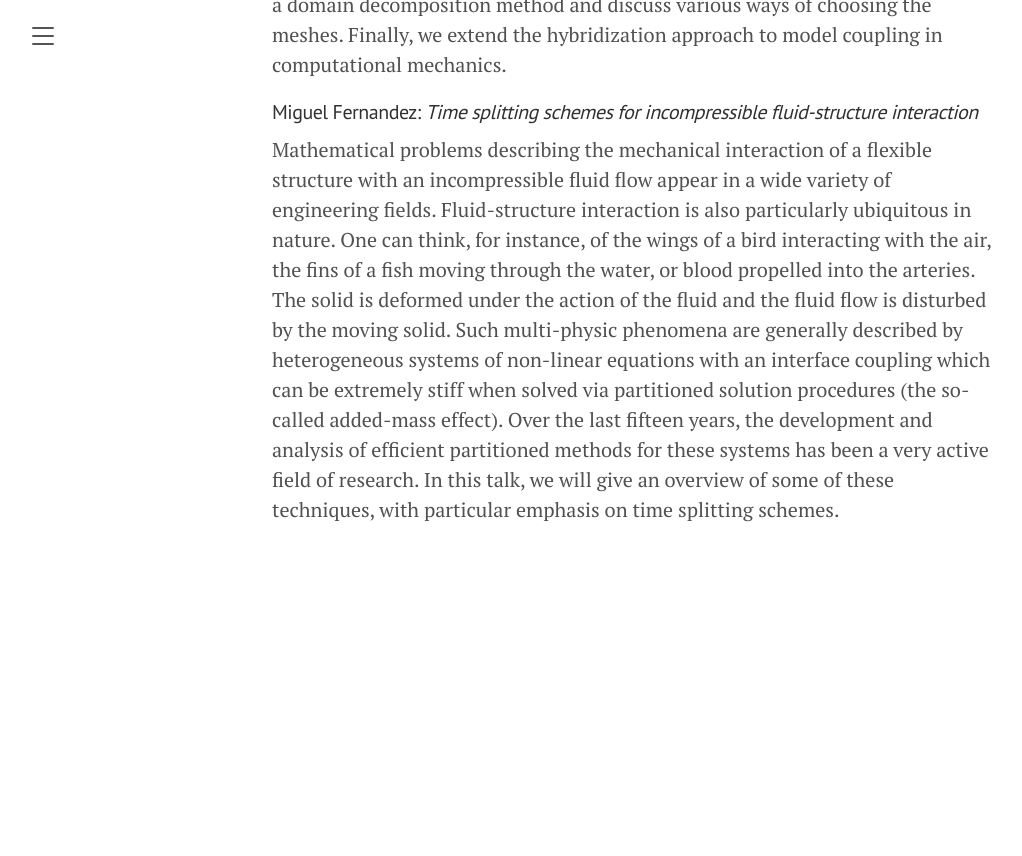
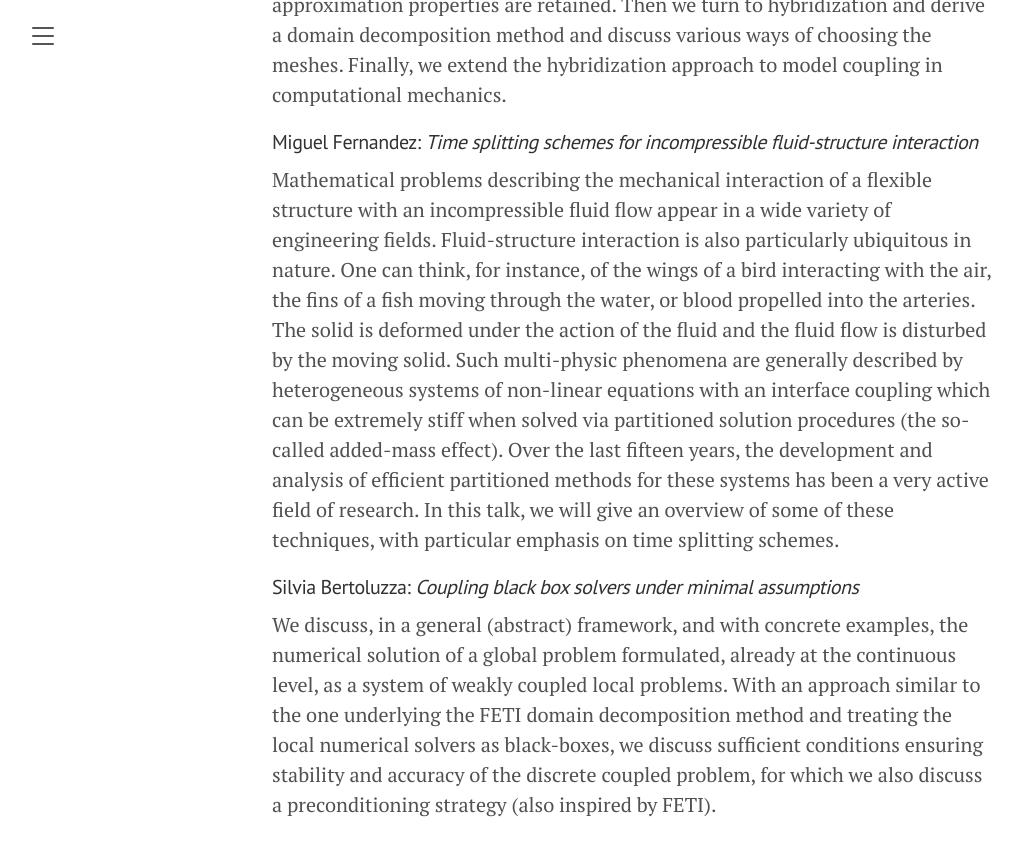
Before and after one commit to Excalibur-Coupling/excalibur-coupling.github.io, a Jekyll site: the page built from workshop2.md, in a window 1280 px wide and 900 px high, scrolled down 2137 px. Shown: the top 856 px of the window, without its empty margins (8-1030 px from the left). Built offline with Jekyll 4.4.1, drawn with Linux system fonts in a browser that asks for light colours; before the commit the page ends 2742 px from its top, so only the background shows below that; some of the changed text lies outside the part shown.

Commit message:
Update w2

```diff
--- a/workshop2.md
+++ b/workshop2.md
@@ -13,7 +13,7 @@ FEM/BEM).
 ### Day 1: 22 November
 
 - 13.00-13.15 Introduction
-- 13.15-14.15 Silvia Bertoluzza
+- 13.15-14.15 Silvia Bertoluzza: [_Coupling black box solvers under minimal assumptions_](#silvia-bertoluzza-coupling-black-box-solvers-under-minimal-assumptions)
 - 14.15-15.15 Olaf Steinbach
 - 15.15-15.30 Break
 - 15.30-16.30 Christophe Geuzaine: [_Weak FEM-BEM coupling for the time-harmonic Maxwell equations_](#chrisophe-geuzaine-weak-fem-bem-coupling-for-the-time-harmonic-maxwell-equations)
@@ -92,3 +92,14 @@ effect). Over the last fifteen years, the development and analysis of
 efficient partitioned methods for these systems has been a very active
 field of research. In this talk, we will give an overview of some of
 these techniques, with particular emphasis on time splitting schemes.
+
+#### Silvia Bertoluzza: _Coupling black box solvers under minimal assumptions_
+We discuss, in a general (abstract) framework, and with concrete
+examples, the numerical solution of a global problem formulated,
+already at the continuous level, as a system of weakly coupled local
+problems.
+With an approach similar to the one underlying the FETI domain
+decomposition method and treating the local numerical solvers as
+black-boxes, we discuss sufficient conditions ensuring stability and
+accuracy of the discrete coupled problem, for which we also discuss a
+preconditioning strategy (also inspired by FETI).
```
